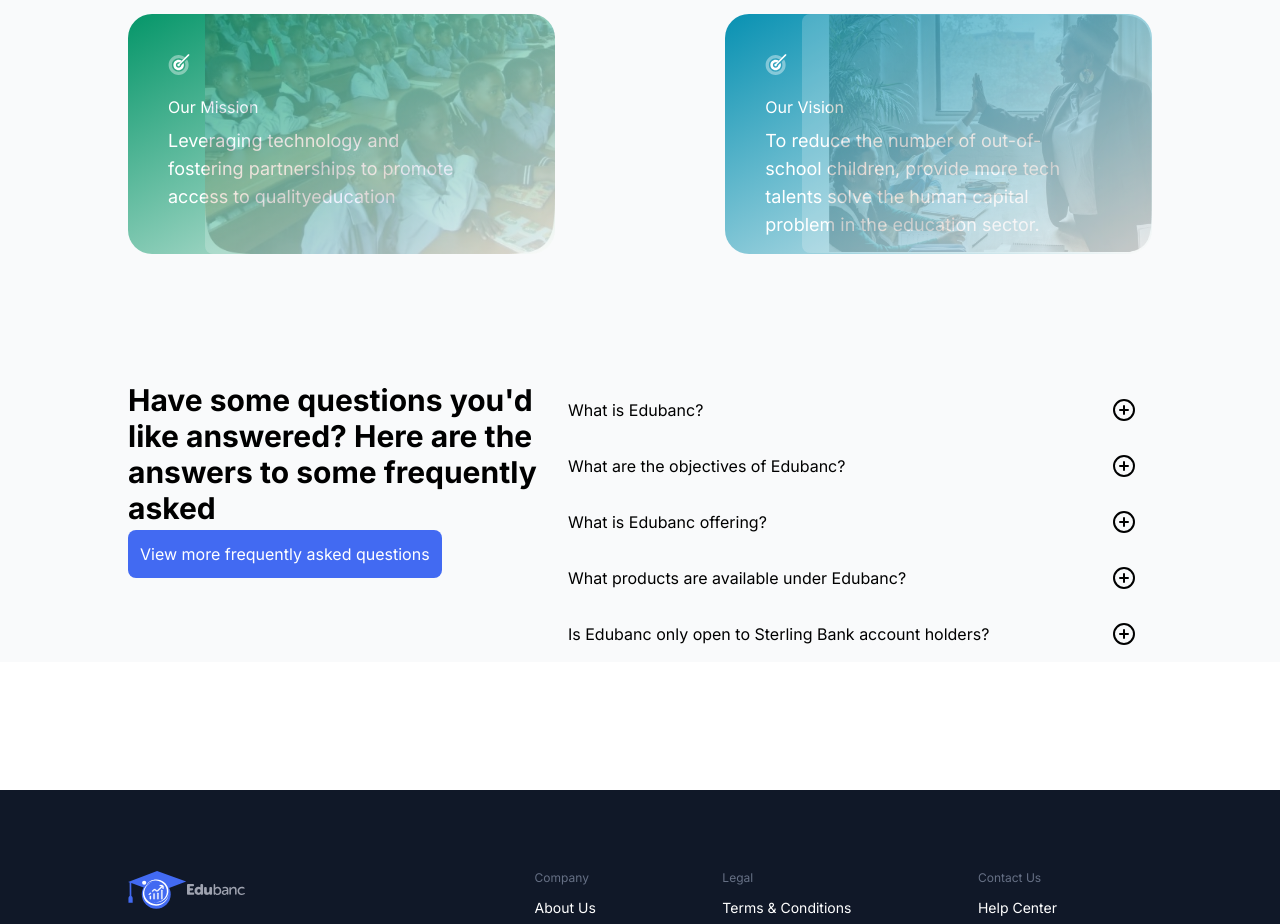
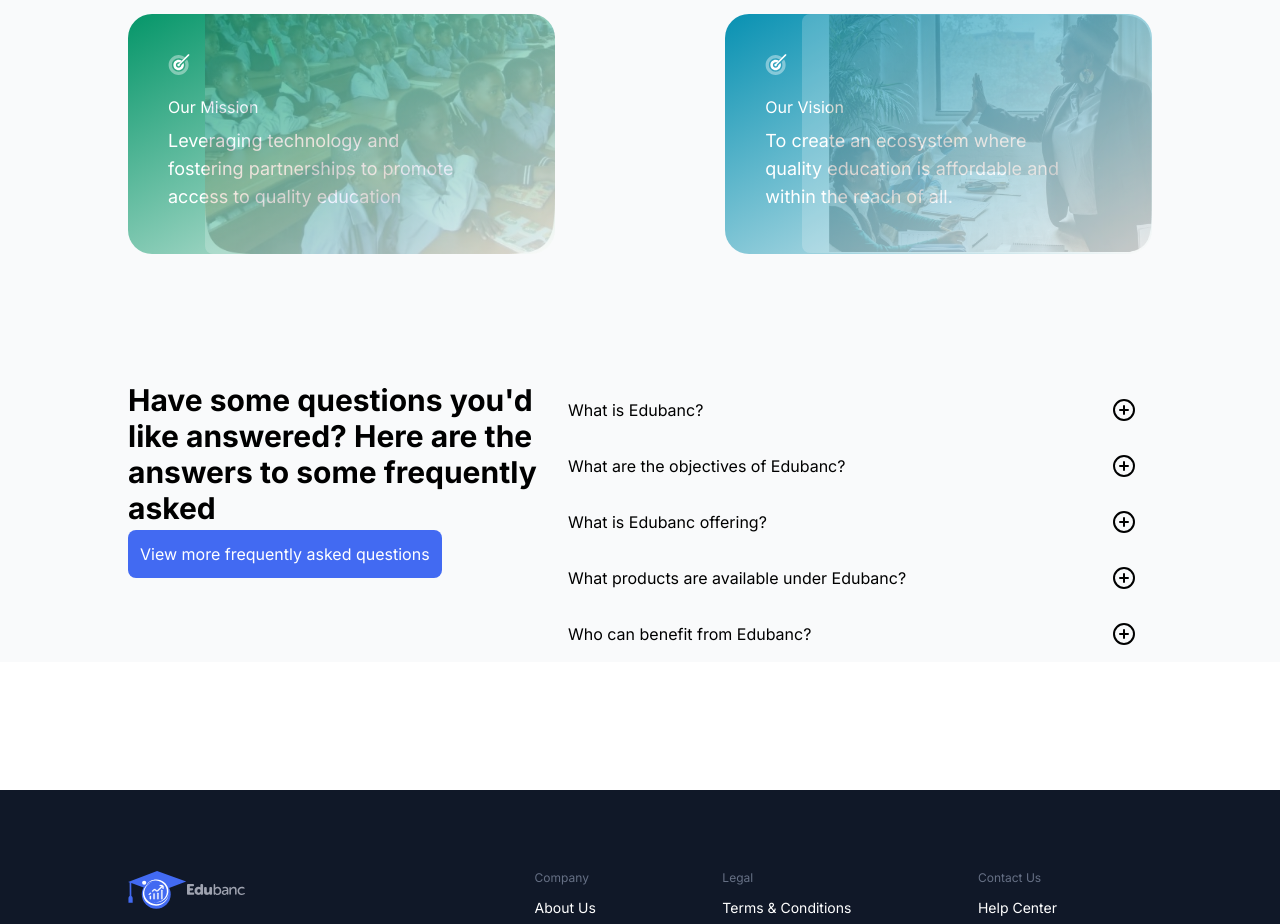
Before and after one commit to JosephIgbaji/edubanc, a Next.js app: page /about in a window 1280 px wide. Shown: the part 3340-4264 px from the top of the page. Built offline with nearby package versions, Linux system fonts and the light colour scheme.

Commit message:
corrects on faqs done

```diff
--- a/src/app/about/page.jsx
+++ b/src/app/about/page.jsx
@@ -159,7 +159,7 @@
             <h2 className="text-white mt-5 mb-2">Our Mission</h2>
             <p className="text-white lg:text-lg leading-6 w-[300px] h-auto">
               Leveraging technology and fostering partnerships to promote access
-              to qualityeducation
+              to quality education
             </p>
           </div>
           <Image
@@ -196,8 +196,8 @@
             </svg>
             <h2 className="text-white mt-5 mb-2">Our Vision</h2>
             <p className="text-white lg:text-lg leading-6 w-[300px] h-auto ">
-              To reduce the number of out-of-school children, provide more tech
-              talents solve the human capital problem in the education sector.
+              To create an ecosystem where quality education is affordable and
+              within the reach of all.
             </p>
           </div>
           <Image
--- a/src/app/blog/page.jsx
+++ b/src/app/blog/page.jsx
@@ -39,23 +39,23 @@
             avatar="/blogpostavatar.png"
           />
         </Link>
-        <NewsLetter />
-        <BlogCard
+        {/* <NewsLetter /> */}
+        {/* <BlogCard
           heading="LOREM IPSUM DOLOR EMET"
           miniPost="In a rapidly evolving world, education stands as the cornerstone of personal and societal development, and as we embrace the digital age, the landscape of education is changing."
           author="Edubanc"
           date="27 Jan 2024"
           image="/blog-1.jpeg"
           avatar="/blogpostavatar.png"
-        />
-        <BlogCard
+        /> */}
+        {/* <BlogCard
           heading="LOREM IPSUM DOLOR EMET"
           miniPost="Access to quality education is the right of every Nigerian. However, several factors can challenge individuals' access to quality education"
           author="Edubanc"
           date="27 Jan 2024"
           image="/blog-2.jpeg"
           avatar="/blogpostavatar.png"
-        />
+        /> */}
       </div>
     </div>
   );
--- a/src/components/faqs.js
+++ b/src/components/faqs.js
@@ -2,7 +2,7 @@
   {
     question: "What is Edubanc?",
     answer:
-      "Edubanc is a digital Banking platform that is powered by Sterling Bank to address the needs and challenges of stakeholders in the education sector. ",
+      "Edubanc is an Edtech startup focused on solving basic human capital problems as regards access to quality and affordable education. ",
     category: "edubanc",
   },
   {
@@ -14,19 +14,13 @@
   {
     question: "What is Edubanc offering?",
     answer:
-      "Edubanc is focused on improving the quality and standard of education in Nigeria by: Providing financial services to Stakeholders (Grants, Scholarships, Investment opportunities, loans, etc.)        Organising of training programs for Teachers, towards capacity building. Provision of welfare-enhancing packages for stakeholders. ",
+      "Edubanc is focused on improving the quality and standard of education in Nigeria by: Providing financial services to Stakeholders (Grants, Investment opportunities, etc.) Organising of training programs for Teachers, towards capacity building. Provision of welfare-enhancing packages for stakeholders. ",
     category: "edubanc",
   },
   {
     question: "What products are available under Edubanc? ",
     answer:
-      "There are lot of amazing products/offering on Edubanc, these include: TEACHERS TRAINING - A free online learning platform that avail all Nigeria teachers the opportunity to acquire soft skills and also have access to a preparatory training for TRCN (Teachers Registration Council of Nigeria) certification. This program is done in partnership with 1million teachers (1MT) EDINVEST - An investment platform that allows you earn attractive interest on your investment while availing you an opportunity to contribute to an improved education system in Nigeria. EDPAY - A lending platform that offers finance to Parents/Guardians solely for the purpose of school fee payment for Students. EDCLUB - A target savings product that allows you save for a minimum of 3 months with the benefit of personal loan of up to 200% of total savings, and an alternative access asset financing. <br /> ALTMALL - An e-commerce platform that enables you purchase items of your choice online with an opportunity for a convenient repayment plan. ",
-    category: "edubanc",
-  },
-  {
-    question: "Is Edubanc only open to Sterling Bank account holders?",
-    answer:
-      "No. Everybody is welcome to be a part of Edubanc community as a Donor, Investor or Beneficiary. ",
+      "There are lot of amazing products/offering on Edubanc, these include: TEACHERS TRAINING - A free online learning platform that avail all Nigeria teachers the opportunity to acquire soft skills and also have access to a preparatory training for TRCN (Teachers Registration Council of Nigeria) certification. This program is done in partnership with 1million teachers (1MT) EDINVEST - An investment platform that allows you earn attractive interest on your investment while availing you an opportunity to contribute to an improved education system in Nigeria. EDPAY - A lending platform that offers finance to Parents/Guardians solely for the purpose of school fee payment for Students. EDCLUB - A target savings product that allows you save for a minimum of 3 months with the benefit of personal loan of up to 200% of total savings, and an alternative access asset financing. ALTMALL - An e-commerce platform that enables you purchase items of your choice online with an opportunity for a convenient repayment plan. ",
     category: "edubanc",
   },
   {
```
